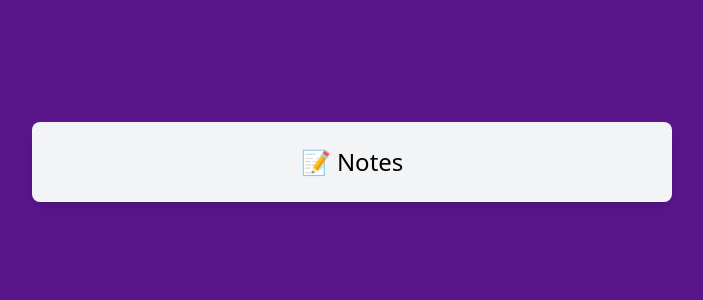
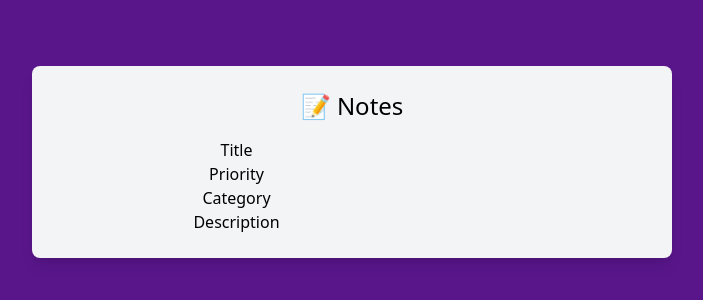
Before and after one commit to felipeozalmeida/notes-ui-react, a React (Vite) app: page / in a window 1280 px wide. Shown: the part 238-538 px from the top of the page, without its empty margins (288-991 px from the left). Built offline with nearby package versions, Linux system fonts and the light colour scheme.

Commit message:
feat: bootstrap basic form UI (WIP)

```diff
--- a/src/App.tsx
+++ b/src/App.tsx
@@ -1,5 +1,8 @@
+import NoteForm from "./components/NoteForm"
+
 const App = () => <div className="flex flex-col gap-4 items-center justify-center w-full max-w-[640px] p-6 text-center bg-gray-100 rounded-lg shadow-lg">
   <h1 className="text-2xl font-medium">📝 Notes</h1>
+  <NoteForm />
 </div>
 
 export default App
--- /dev/null
+++ b/src/components/NoteForm/index.tsx
@@ -0,0 +1,8 @@
+const NoteForm = () => <form>
+    <div><label htmlFor="title">Title</label><input type="text" id="title" name="title" /></div>
+    <div><label htmlFor="priority">Priority</label><input type="text" id="priority" name="priority" /></div>
+    <div><label htmlFor="category">Category</label><input type="text" id="category" name="category" /></div>
+    <div><label htmlFor="description">Description</label><input type="text" id="description" name="description" /></div>
+</form>
+
+export default NoteForm
```
